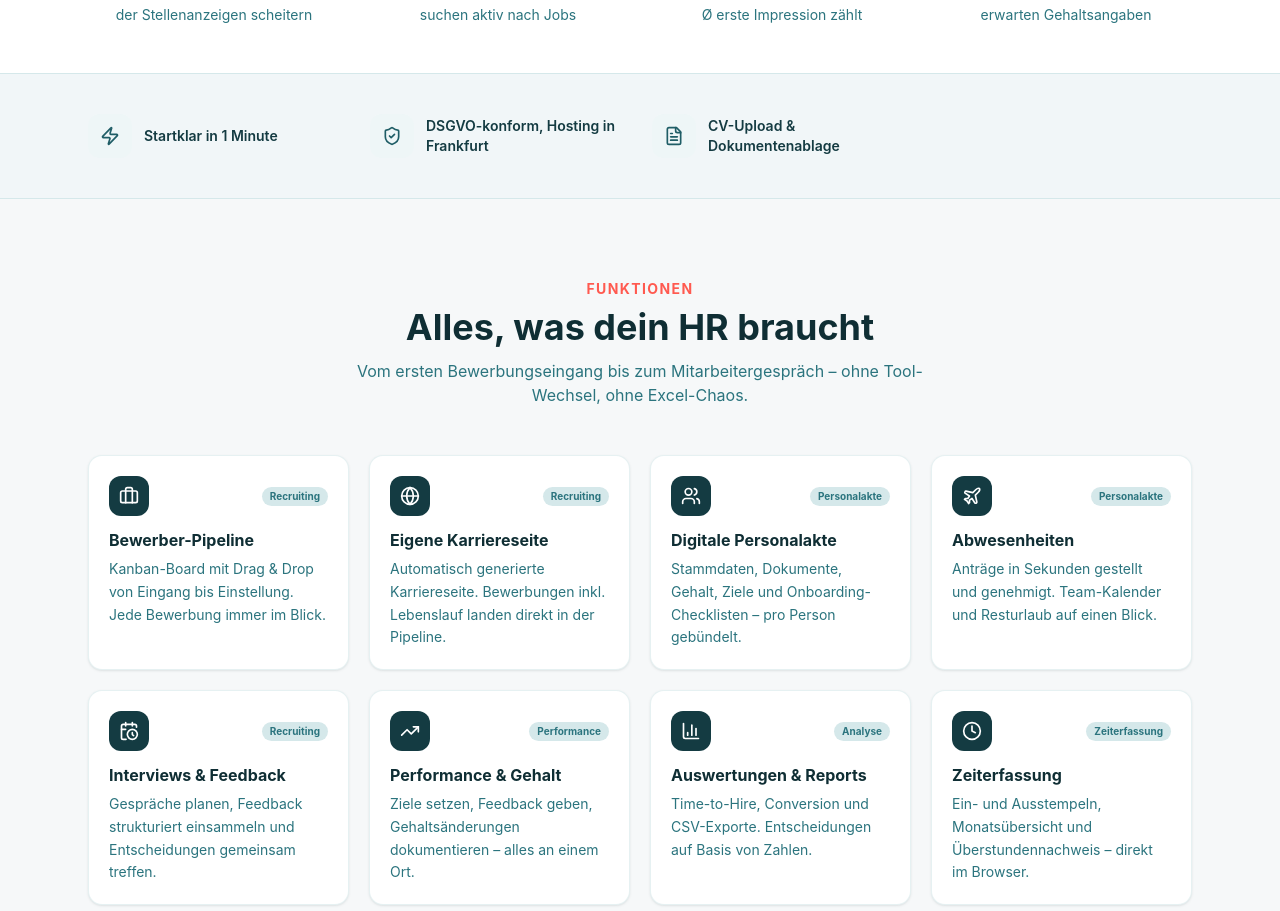
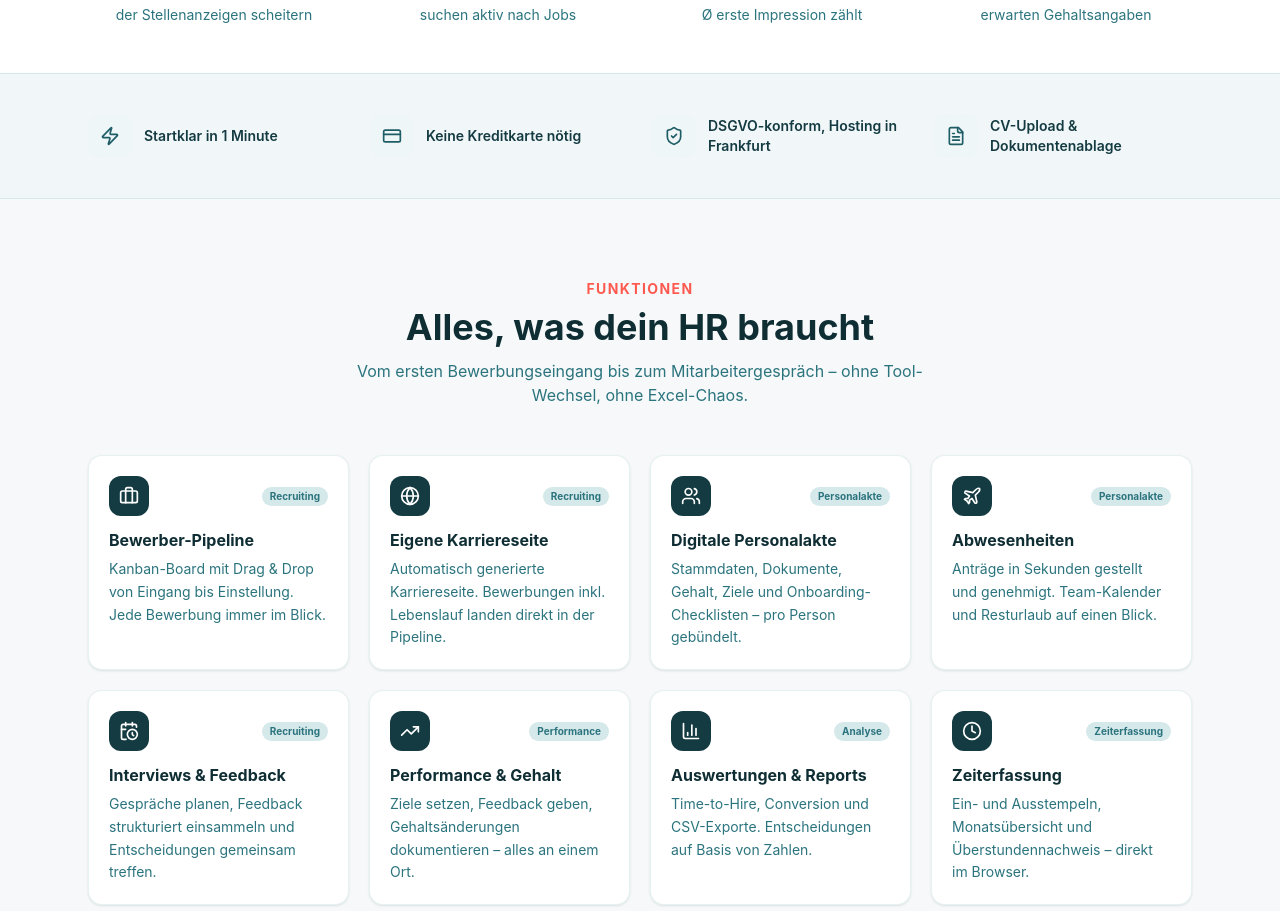
Before and after one commit to bastio89/iistelle, a Next.js app: page / in a window 1280 px wide. Shown: the part 1073-1984 px from the top of the page. Built offline with nearby package versions, Linux system fonts and the light colour scheme.

Commit message:
feat: Vierten Vertrauenspunkt hinzugefügt

```diff
--- a/src/app/page.tsx
+++ b/src/app/page.tsx
@@ -24,9 +24,11 @@ import {
 import { ServiceDropdown } from "@/components/ServiceDropdown";
 import { getPricingPlans, getPricingConfig, formatPrice } from "@/lib/pricing";
 import Footer from "@/components/Footer";
+import { CreditCard, Users, Calendar } from "lucide-react";
 
 const trustItems = [
   { icon: Zap, text: "Startklar in 1 Minute" },
+  { icon: CreditCard, text: "Keine Kreditkarte nötig" },
   { icon: ShieldCheck, text: "DSGVO-konform, Hosting in Frankfurt" },
   { icon: FileText, text: "CV-Upload & Dokumentenablage" },
 ];
```
